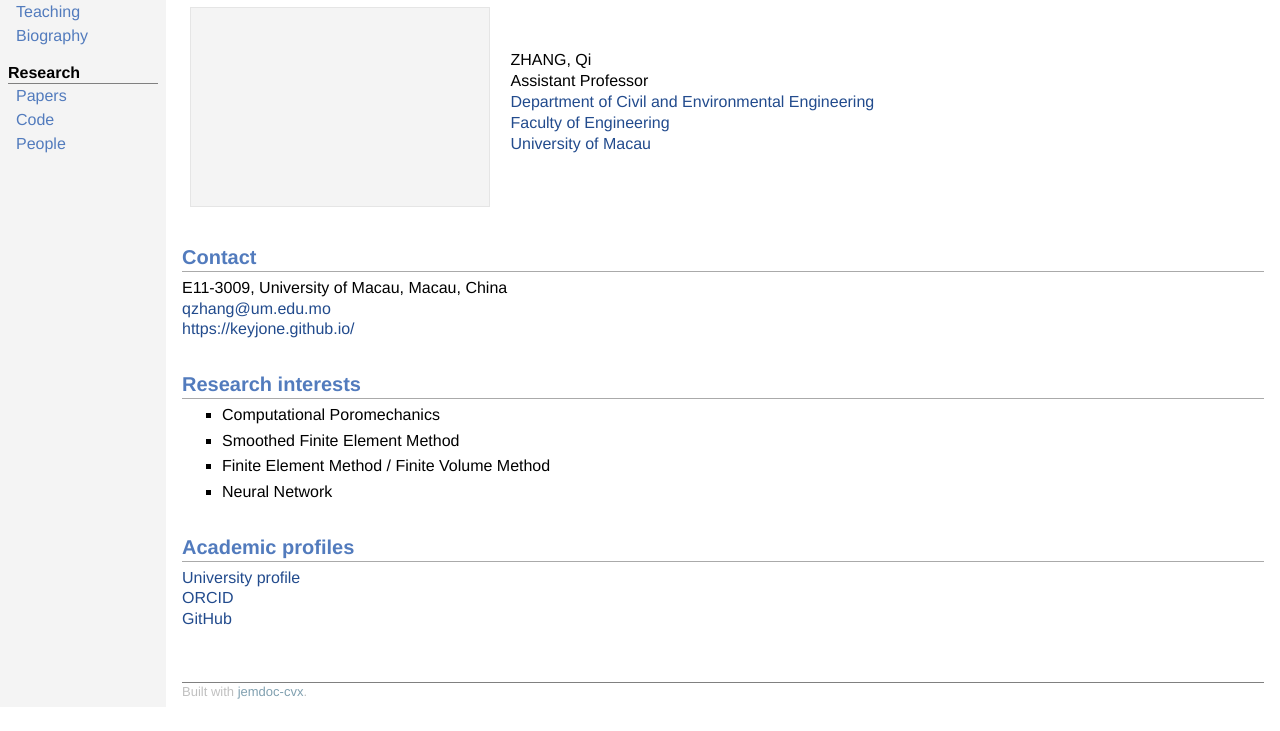
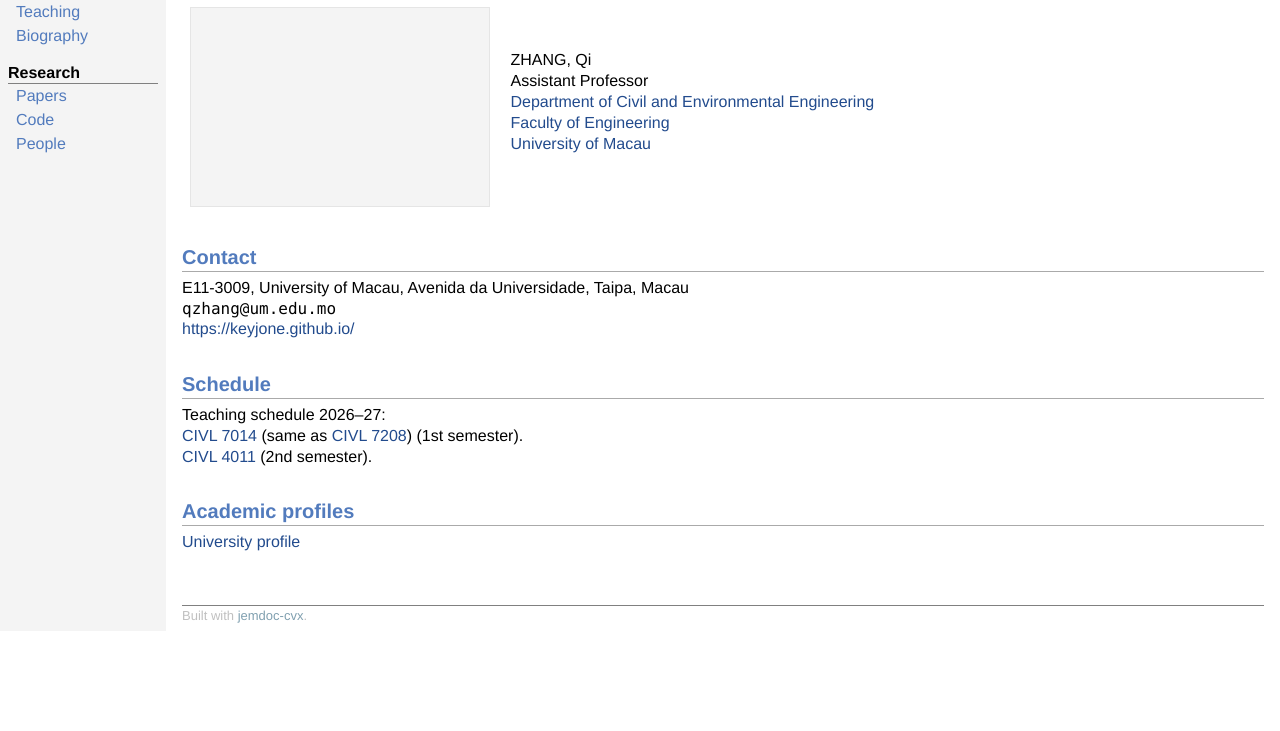
Before and after one commit to KeyJONE/keyjone.github.io, a plain HTML site: page docs/index.html in a window 1280 px wide. Shown: the part 69-800 px from the top of the page. Drawn offline with Linux system fonts and the light colour scheme.

Commit message:
Update homepage contact details and teaching schedule

```diff
--- a/docs/custom.css
+++ b/docs/custom.css
@@ -26,6 +26,12 @@ dl a {
     min-width: 0;
 }
 
+.contact-email {
+    font-family: Consolas, "Liberation Mono", "Courier New", monospace;
+    font-size: 1em;
+    color: #000000;
+}
+
 /* The portrait uses its dimensions from index.jemdoc without enlarging it. */
 table.imgtable img {
     max-width: none;
--- a/docs/index.html
+++ b/docs/index.html
@@ -34,29 +34,16 @@ Assistant Professor<br>
 </p>
 </td></tr></table>
 <h2>Contact</h2>
-<p>E11-3009, University of Macau, Macau, China<br>
-<a href="mailto:qzhang@um.edu.mo" target=&ldquo;blank&rdquo;>qzhang@um.edu.mo</a><br>
+<p>E11-3009, University of Macau, Avenida da Universidade, Taipa, Macau<br><span class="contact-email">qzhang@um.edu.mo</span><br>
 <a href="https://keyjone.github.io/" target=&ldquo;blank&rdquo;>https://keyjone.github.io/</a>
 </p>
-<h2>Research interests</h2>
-<ul>
-<li><p>Computational Poromechanics
+<h2>Schedule</h2>
+<p>Teaching schedule 2026–27:<br>
+<a href="https://feg.um.edu.mo/cee/courses/msccourses_from2023/" target=&ldquo;blank&rdquo;>CIVL 7014</a> (same as <a href="https://feg.um.edu.mo/cee/courses/msccoursescpm_from2024/" target=&ldquo;blank&rdquo;>CIVL 7208</a>) (1st semester).<br>
+<a href="https://feg.um.edu.mo/cee/courses/bsccourses_from2021/" target=&ldquo;blank&rdquo;>CIVL 4011</a> (2nd semester).
 </p>
-</li>
-<li><p>Smoothed Finite Element Method
-</p>
-</li>
-<li><p>Finite Element Method / Finite Volume Method
-</p>
-</li>
-<li><p>Neural Network
-</p>
-</li>
-</ul>
 <h2>Academic profiles</h2>
-<p><a href="https://feg.um.edu.mo/people/qzhang/" target=&ldquo;blank&rdquo;>University profile</a><br>
-<a href="https://orcid.org/0000-0002-4637-6308" target=&ldquo;blank&rdquo;>ORCID</a><br>
-<a href="https://github.com/KeyJONE" target=&ldquo;blank&rdquo;>GitHub</a>
+<p><a href="https://feg.um.edu.mo/people/qzhang/" target=&ldquo;blank&rdquo;>University profile</a>
 </p>
 <div id="footer">
 <div id="footer-text">
--- a/site/custom.css
+++ b/site/custom.css
@@ -26,6 +26,12 @@ dl a {
     min-width: 0;
 }
 
+.contact-email {
+    font-family: Consolas, "Liberation Mono", "Courier New", monospace;
+    font-size: 1em;
+    color: #000000;
+}
+
 /* The portrait uses its dimensions from index.jemdoc without enlarging it. */
 table.imgtable img {
     max-width: none;
```
Also changed, not shown: 1 other file.
